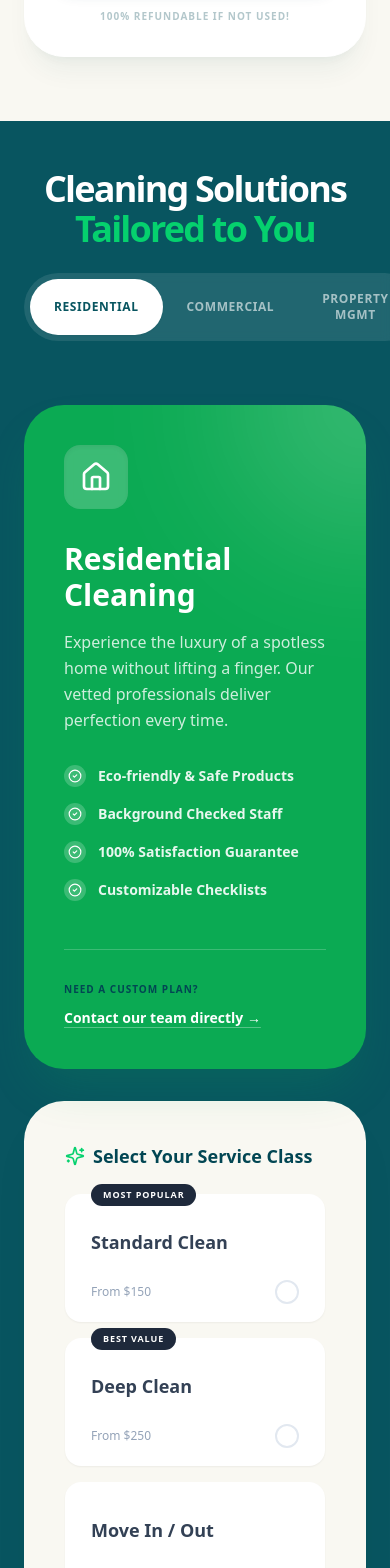
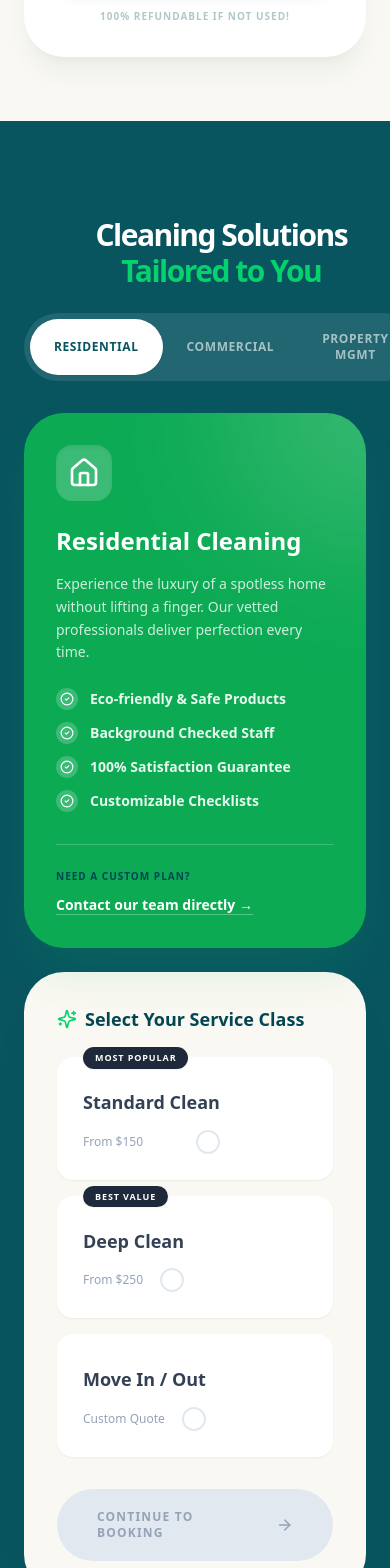
Before and after one commit to renatoquerales28-byte/extreme-cleaning-next, a Next.js app: page / in a window 390 px wide. Shown: the part 1960-3528 px from the top of the page. Built offline with nearby package versions, Linux system fonts and the light colour scheme.

Commit message:
style: optimize service selector for single-frame viewing on desktop and responsive height on mobile

```diff
--- a/src/components/home/ServiceSelectorSection.tsx
+++ b/src/components/home/ServiceSelectorSection.tsx
@@ -75,12 +75,12 @@ export default function ServiceSelectorSection() {
     };
 
     return (
-        <section className="w-full bg-[#085560] relative overflow-hidden min-h-screen flex items-center py-12 lg:py-0">
-            <div className="max-w-[1700px] mx-auto px-6 lg:px-10 relative z-10 w-full">
+        <section className="w-full bg-[#085560] relative overflow-hidden lg:h-screen lg:max-h-[1000px] flex flex-col justify-center py-24 lg:py-0">
+            <div className="max-w-[1700px] mx-auto px-6 lg:px-10 relative z-10 w-full h-full flex flex-col justify-center">
 
                 {/* HEADLINE */}
-                <div className="text-center max-w-3xl mx-auto mb-16">
-                    <h2 className="text-4xl md:text-5xl font-black tracking-tighter text-white mb-6">
+                <div className="text-center max-w-3xl mx-auto mb-8 lg:mb-12 shrink-0">
+                    <h2 className="text-3xl md:text-5xl font-black tracking-tighter text-white mb-6">
                         Cleaning Solutions <br /> <span className="text-[#05D16E]">Tailored to You</span>
                     </h2>
 
@@ -111,12 +111,12 @@ export default function ServiceSelectorSection() {
                 </div>
 
                 {/* CONTENT GRID */}
-                <div className="grid grid-cols-1 lg:grid-cols-12 gap-8 items-stretch">
+                <div className="grid grid-cols-1 lg:grid-cols-12 gap-6 lg:gap-8 items-stretch shrink-0">
 
                     {/* LEFT: INFO CARD (Dynamic) */}
                     <motion.div
                         layout
-                        className="lg:col-span-4 bg-[#0BAA53] rounded-[2.5rem] p-10 text-white flex flex-col justify-between relative overflow-hidden min-h-[500px] shadow-2xl shadow-[#0BAA53]/20"
+                        className="lg:col-span-4 bg-[#0BAA53] rounded-[2.5rem] p-8 lg:p-10 text-white flex flex-col justify-between relative overflow-hidden min-h-[450px] shadow-2xl shadow-[#0BAA53]/20"
                     >
                         {/* Blob Decoration - Adjusted opacity for new bg */}
                         <div className="absolute top-0 right-0 w-64 h-64 bg-white/20 rounded-full blur-[80px] -translate-y-1/2 translate-x-1/2" />
@@ -130,15 +130,15 @@ export default function ServiceSelectorSection() {
                                     exit={{ opacity: 0, y: -20 }}
                                     transition={{ duration: 0.3 }}
                                 >
-                                    <div className="w-16 h-16 bg-white/20 rounded-2xl flex items-center justify-center mb-8 backdrop-blur-sm shadow-inner">
+                                    <div className="w-14 h-14 lg:w-16 lg:h-16 bg-white/20 rounded-2xl flex items-center justify-center mb-6 lg:mb-8 backdrop-blur-sm shadow-inner">
                                         {activeContent.icon}
                                     </div>
-                                    <h3 className="text-3xl font-bold mb-4">{activeContent.title}</h3>
-                                    <p className="text-white/80 leading-relaxed mb-8 font-medium">
+                                    <h3 className="text-2xl lg:text-3xl font-bold mb-4">{activeContent.title}</h3>
+                                    <p className="text-white/80 leading-relaxed mb-6 lg:mb-8 font-medium text-sm lg:text-base">
                                         {activeContent.description}
                                     </p>
 
-                                    <ul className="space-y-4">
+                                    <ul className="space-y-3 lg:space-y-4">
                                         {activeContent.benefits.map((benefit, idx) => (
                                             <li key={idx} className="flex items-center gap-3">
                                                 <div className="p-1 rounded-full bg-white/20">
@@ -152,7 +152,7 @@ export default function ServiceSelectorSection() {
                             </AnimatePresence>
                         </div>
 
-                        <div className="relative z-10 mt-12 pt-8 border-t border-white/20">
+                        <div className="relative z-10 mt-8 lg:mt-12 pt-6 lg:pt-8 border-t border-white/20">
                             <p className="text-[10px] font-black uppercase tracking-widest text-[#024653] mb-2">Need a Custom Plan?</p>
                             <a href="/contact" className="text-sm font-bold underline decoration-white/30 underline-offset-4 hover:decoration-white transition-all text-white">
                                 Contact our team directly →
@@ -161,8 +161,8 @@ export default function ServiceSelectorSection() {
                     </motion.div>
 
                     {/* RIGHT: INTERACTIVE SELECTION */}
-                    <div className="lg:col-span-8 flex flex-col justify-between gap-8">
-                        <div className="bg-[#F9F8F2] rounded-[2.5rem] p-10 h-full border border-white/10 flex flex-col justify-center shadow-2xl shadow-black/5">
+                    <div className="lg:col-span-8 flex flex-col justify-between gap-8 h-full">
+                        <div className="bg-[#F9F8F2] rounded-[2.5rem] p-8 lg:p-10 h-full border border-white/10 flex flex-col justify-center shadow-2xl shadow-black/5">
 
                             <h4 className="text-lg font-bold text-[#024653] mb-6 flex items-center gap-2">
                                 <Sparkles className="text-[#05D16E]" size={20} />
@@ -179,7 +179,7 @@ export default function ServiceSelectorSection() {
                                             exit={{ opacity: 0, scale: 0.9 }}
                                             onClick={() => setSelectedOption(option.id)}
                                             className={`
-                                                relative p-6 rounded-2xl text-left border-2 transition-all group
+                                                relative p-6 rounded-2xl text-left border-2 transition-all group flex flex-col h-full
                                                 ${selectedOption === option.id
                                                     ? 'bg-white border-[#05D16E] shadow-xl shadow-[#05D16E]/10 ring-4 ring-[#05D16E]/5'
                                                     : 'bg-white border-transparent hover:border-slate-200 shadow-sm hover:shadow-md'
@@ -188,21 +188,21 @@ export default function ServiceSelectorSection() {
                                         >
                                             {option.tag && (
                                                 <span className={`
-                                                    absolute -top-3 left-6 px-3 py-1 text-[9px] font-black uppercase tracking-widest rounded-full
+                                                    absolute -top-3 left-6 px-3 py-1 text-[9px] font-black uppercase tracking-widest rounded-full shadow-sm
                                                     ${selectedOption === option.id ? 'bg-[#05D16E] text-[#024653]' : 'bg-slate-800 text-white'}
                                                 `}>
                                                     {option.tag}
                                                 </span>
                                             )}
 
-                                            <div className="h-full flex flex-col justify-between gap-4 mt-2">
-                                                <h5 className={`font-bold text-lg ${selectedOption === option.id ? 'text-[#024653]' : 'text-slate-700'}`}>
+                                            <div className="flex-1 flex flex-col justify-between gap-4 mt-2">
+                                                <h5 className={`font-bold text-lg leading-tight ${selectedOption === option.id ? 'text-[#024653]' : 'text-slate-700'}`}>
                                                     {option.label}
                                                 </h5>
-                                                <div className="flex items-center justify-between">
+                                                <div className="flex items-center justify-between mt-auto">
                                                     <span className="text-xs font-medium text-slate-400">{option.price}</span>
                                                     <div className={`
-                                                        w-6 h-6 rounded-full border-2 flex items-center justify-center transition-colors
+                                                        w-6 h-6 shrink-0 rounded-full border-2 flex items-center justify-center transition-colors
                                                         ${selectedOption === option.id ? 'border-[#05D16E] bg-[#05D16E]' : 'border-slate-200'}
                                                     `}>
                                                         {selectedOption === option.id && <CheckCircle2 size={14} className="text-white" />}
@@ -215,7 +215,7 @@ export default function ServiceSelectorSection() {
                             </div>
 
                             {/* ACTION AREA */}
-                            <div className="flex justify-end">
+                            <div className="flex justify-end mt-auto">
                                 <Link
                                     href={selectedOption ? getWizardLink() : '#'}
                                     className={`
```
